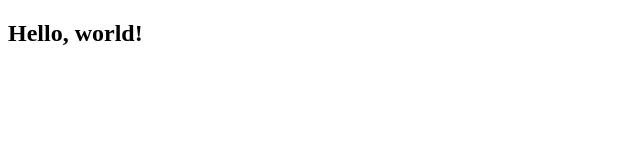
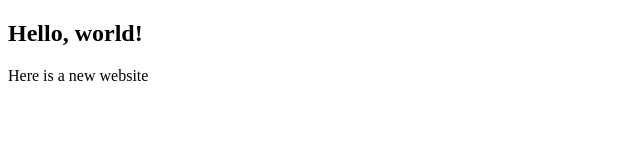
Before and after one commit to Kehinde-Agboola/My.Project, a plain HTML site: page About.html in a window 1280 px wide. Shown: the whole page, without its empty margins (0-640 px from the left). Drawn offline with Linux system fonts and the light colour scheme.

Commit message:
added anotherline

```diff
--- a/About.html
+++ b/About.html
@@ -5,5 +5,6 @@
     </head>
     <body>
        <h2>Hello, world!</h2>
+       <p>Here is a new website</p>
     </body>
 </html>
```
